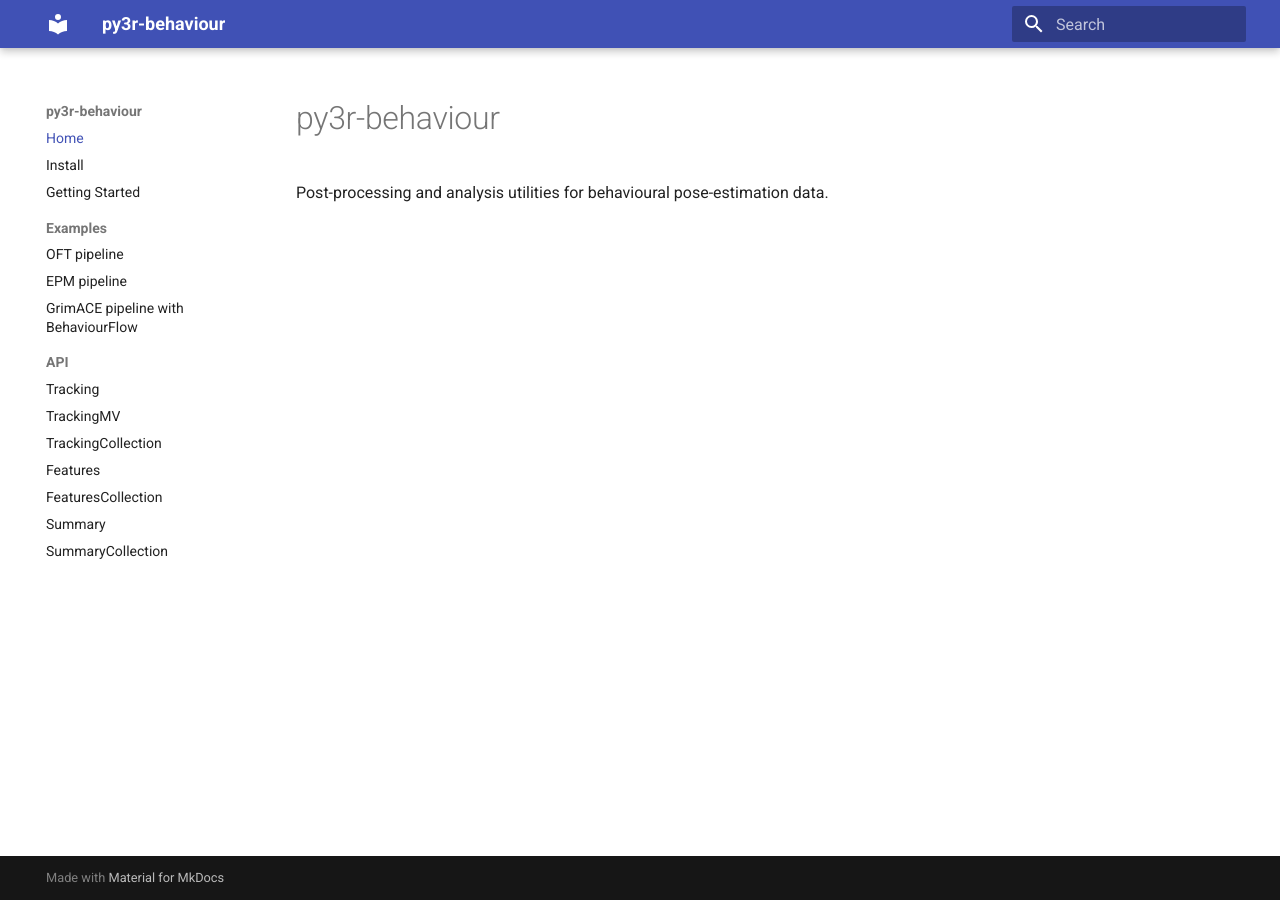
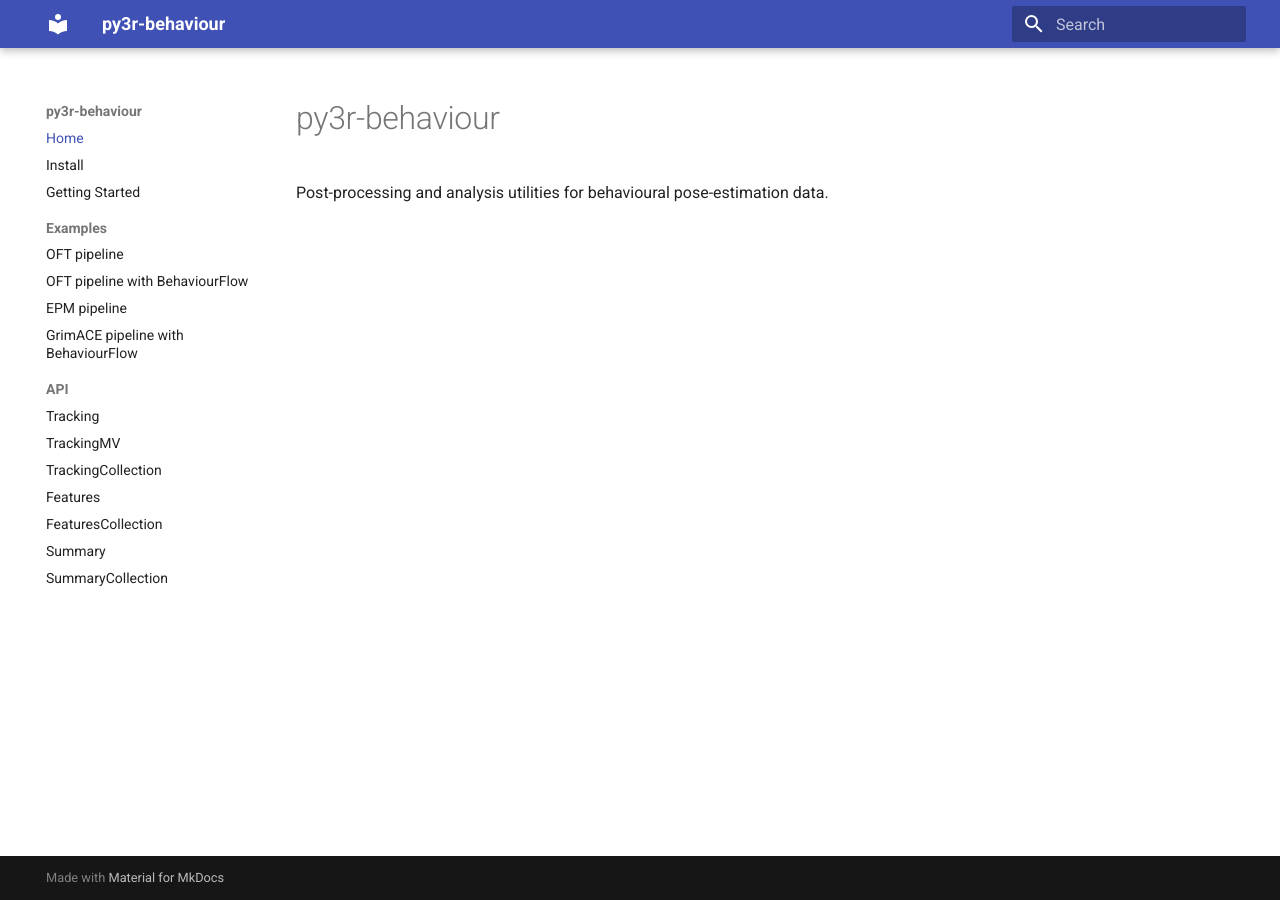
Before and after one commit to ETHZ-INS/py3r_behaviour, an MkDocs documentation site: the page built from docs/index.md, in a window 1280 px wide. Built offline with MkDocs 1.6.1 and Material for MkDocs 9.7.7, drawn with Linux system fonts in a browser that asks for light colours.

Commit message:
add oft behaviourflow example to mkdocs.yml

```diff
--- a/mkdocs.yml
+++ b/mkdocs.yml
@@ -19,6 +19,7 @@ nav:
   - Getting Started: getting_started.md
   - Examples:
     - OFT pipeline: examples/oft_pipeline.md
+    - OFT pipeline with BehaviourFlow: examples/oft_pipeline_behaviourflow.md
     - EPM pipeline: examples/epm_pipeline.md
     - GrimACE pipeline with BehaviourFlow: examples/grimace_pipeline_behaviourflow.md
   - API:
```
